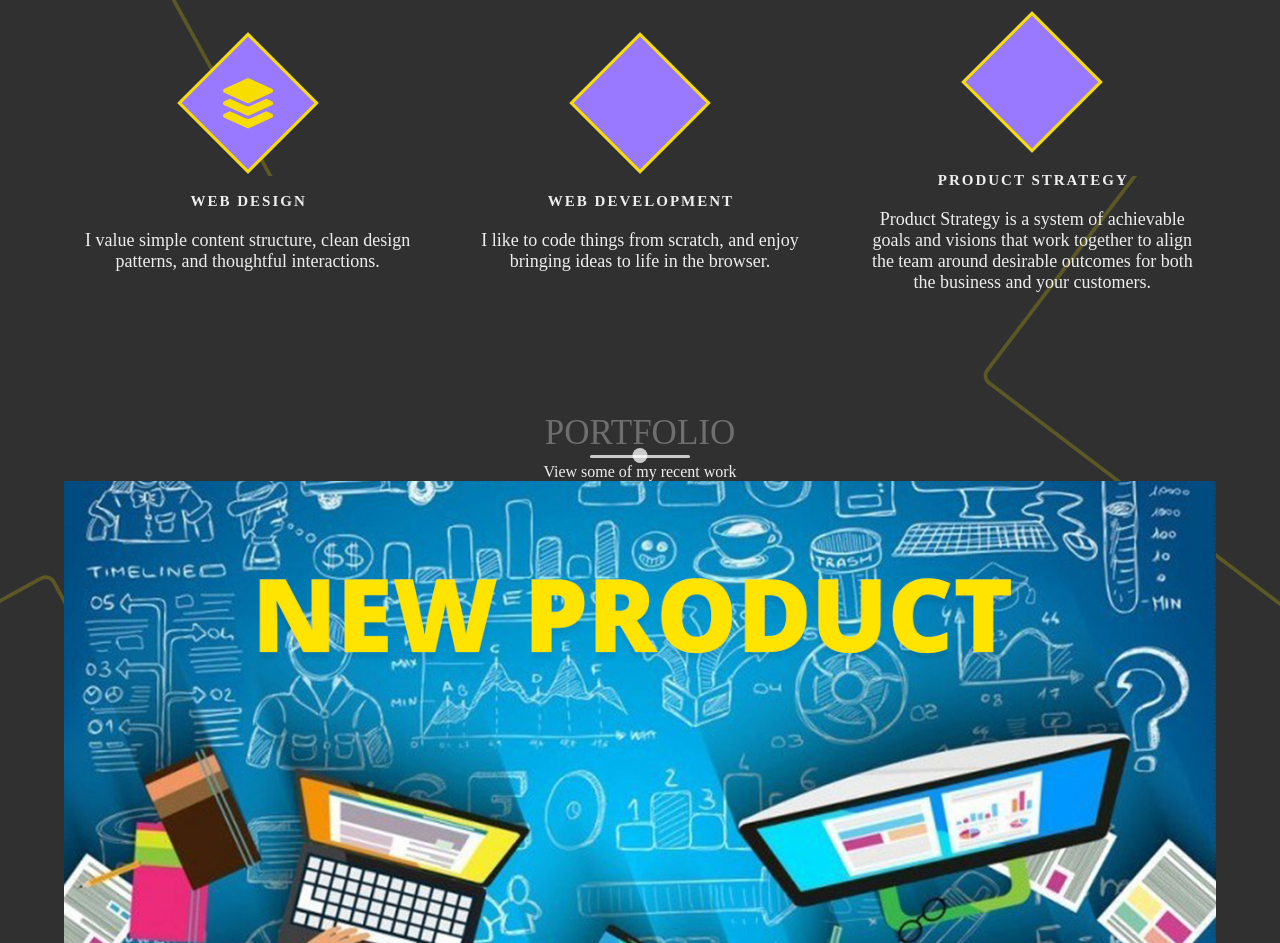
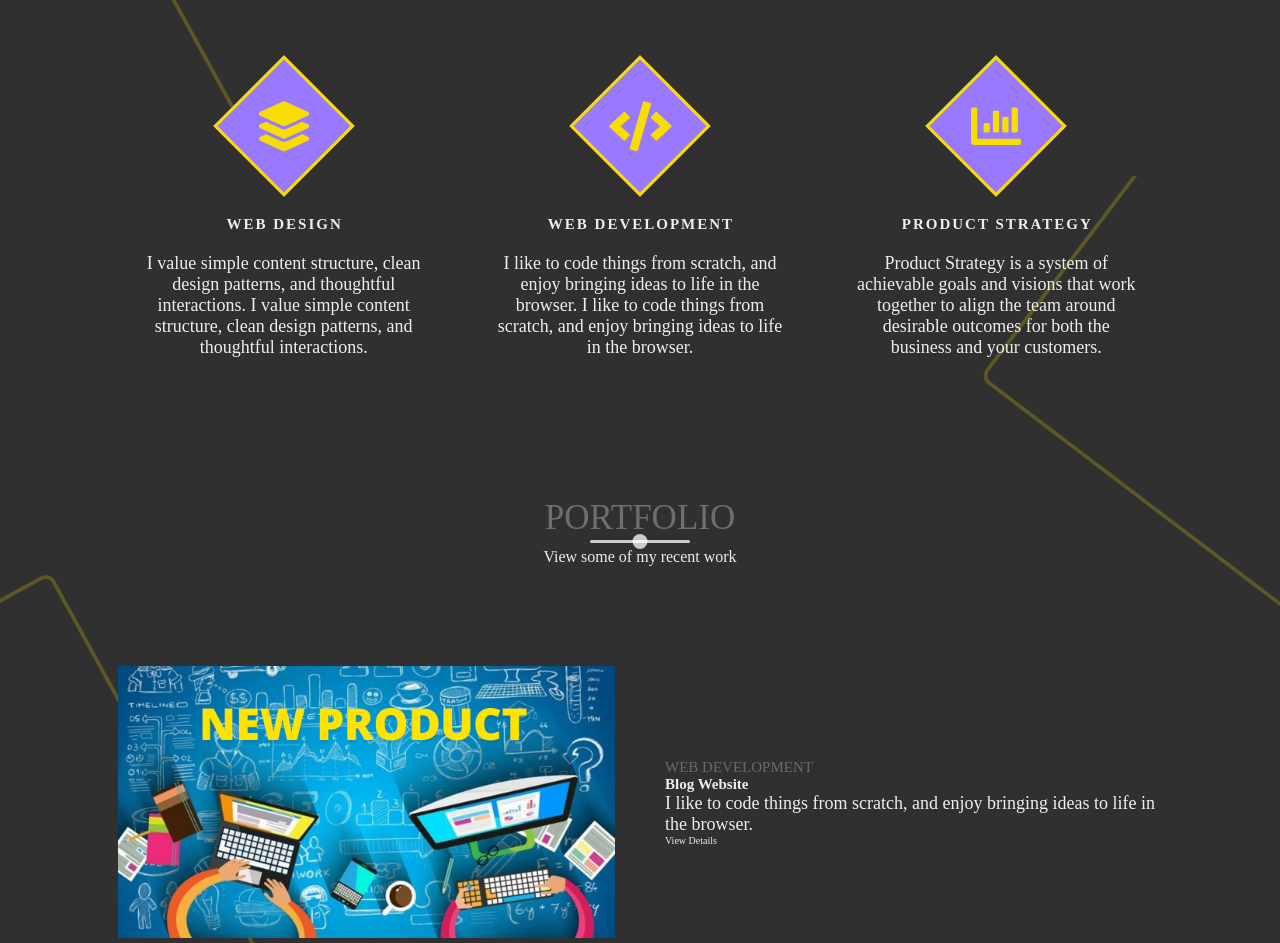
Before and after one commit to igalVilensky/Portfolio, a plain HTML site: page index.html in a window 1280 px wide. Shown: the part 1424-2367 px from the top of the page. Drawn offline with nearby package versions, Linux system fonts and the light colour scheme.

Commit message:
portfolio, fixes, reusable

```diff
--- a/css/style.css
+++ b/css/style.css
@@ -20,6 +20,10 @@ body {
   height: 100%;
   background: url(../image/bg1.jpg) no-repeat center fixed;
   background-size: cover;
+}
+
+section {
+  padding: 6rem;
 }
 
 a {
@@ -48,7 +52,7 @@ img {
 
 .section-heading {
   text-align: center;
-  margin-top: 10rem;
+  margin-bottom: 10rem;
 }
 
 .section-heading h1 {
@@ -86,6 +90,10 @@ img {
 .section-heading h6 {
   font-size: 1.6rem;
   font-weight: 300;
+}
+
+.has-margin-right {
+  margin-right: 5rem;
 }
 /*End reusable*/
 
@@ -310,7 +318,32 @@ li {
   transform: rotate(-45deg);
 }
 
-/*Start portfolio*/
 /*End services*/
 
-/*End services*/
+/*Start portfolio*/
+.portfolio-item {
+  display: flex;
+  justify-content: center;
+  align-items: center;
+  margin-bottom: 5rem;
+}
+
+.portfolio-item:last-child {
+  margin-bottom: 0;
+}
+
+.portfolio-img {
+  flex: 1;
+}
+
+.portfolio-description {
+  flex: 1;
+}
+
+.portfolio-description h6 {
+  font-size: 1.5rem;
+  text-transform: uppercase;
+  font-weight: 300;
+  opacity: 0.3;
+}
+/*End portfolio*/
--- a/index.html
+++ b/index.html
@@ -72,7 +72,6 @@
             </ul>
           </div>
         </div>
-
       </div>
     </section>
     <section class="services" id="services">
@@ -87,19 +86,21 @@
             <h1>Web Design</h1>
             <p>
               I value simple content structure, clean design patterns, and
-              thoughtful interactions.
+              thoughtful interactions. I value simple content structure, clean
+              design patterns, and thoughtful interactions.
             </p>
           </div>
           <div class="skill">
-            <div class="icon-container"><i class="fas fa-code-group"></i></div>
+            <div class="icon-container"><i class="fas fa-code"></i></div>
             <h1>Web Development</h1>
             <p>
               I like to code things from scratch, and enjoy bringing ideas to
-              life in the browser.
+              life in the browser. I like to code things from scratch, and enjoy
+              bringing ideas to life in the browser.
             </p>
           </div>
           <div class="skill">
-            <div class="icon-container"><i class="fas fa-chart-group"></i></div>
+            <div class="icon-container"><i class="fas fa-chart-bar"></i></div>
             <h1>Product Strategy</h1>
             <p>
               Product Strategy is a system of achievable goals and visions that
@@ -117,7 +118,7 @@
           <h6>View some of my recent work</h6>
         </div>
         <div class="portfolio-item">
-          <div class="portfolio-img">
+          <div class="portfolio-img has-margin-right">
             <img src="./image/portitem1.jpg" alt="" />
           </div>
           <div class="portfolio-description">
@@ -128,33 +129,33 @@
               life in the browser.
             </p>
             <a href="#" class="cta">View Details</a>
-          </div>Product Strategy
+          </div>
+      </div>
+      <div class="portfolio-item">
+        <div class="portfolio-description has-margin-right">
           <h6>Web Design</h6>
           <h1>Product Layout</h1>
           <p>
-              I value simple content structure, clean design patterns, and
-              thoughtful interactions.
+            I value simple content structure, clean design patterns, and thoughtful interactions.
           </p>
           <a href="#" class="cta">View Details</a>
         </div>
         <div class="portfolio-img">
           <img src="./image/portitem2.jpeg" alt="" />
         </div>
+
     </div>
     <div class="portfolio-item">
-          <div class="portfolio-img">
-            <img src="./image/portitem3.jpeg" alt="" />
+      <div class="portfolio-img has-margin-right">
+       <img src="./image/portitem3.jpeg" alt="">
       </div>
       <div class="portfolio-description">
-            <h6>Web Design</h6>
-            <h1>Product Sketch</h1>
+        <h6>Product strategy</h6>
+        <h1>Blog Website</h1>
         <p>
-              Product Strategy is a system of achievable goals and visions that
-              work together to align the team around desirable outcomes for both
-              the business and your customers.
+          Product Strategy is a system of achievable goals and visions that work together to align the team around desirable outcomes for both the business and your customers.
         </p>
         <a href="#" class="cta">View Details</a>
-          </div>
       </div>
   </div>
     </section>
@@ -225,11 +226,16 @@
           </select>
           <label for="subject">Subject:</label>
           <textarea name="subject" id="subject" cols="10" rows="10"></textarea>
-          <input type="submit" value="Submit">
+          <input type="submit" value="Submit" />
         </form>
       </div>
     </section>
-    <footer class="copyright"><div class="up" id="up"><i class="fas fa-chevron-up"></i><p>&copy; 2021 Igal Vilensky</p></div></footer>
+    <footer class="copyright">
+      <div class="up" id="up">
+        <i class="fas fa-chevron-up"></i>
+        <p>&copy; 2021 Igal Vilensky</p>
+      </div>
+    </footer>
     <script type="text/javascript" src="./jquery.js"></script>
     <script></script>
     <script src="https://unpkg.com/aos@next/dist/aos.js"></script>
```
Lines whose indentation alone changed are shown as unchanged.
